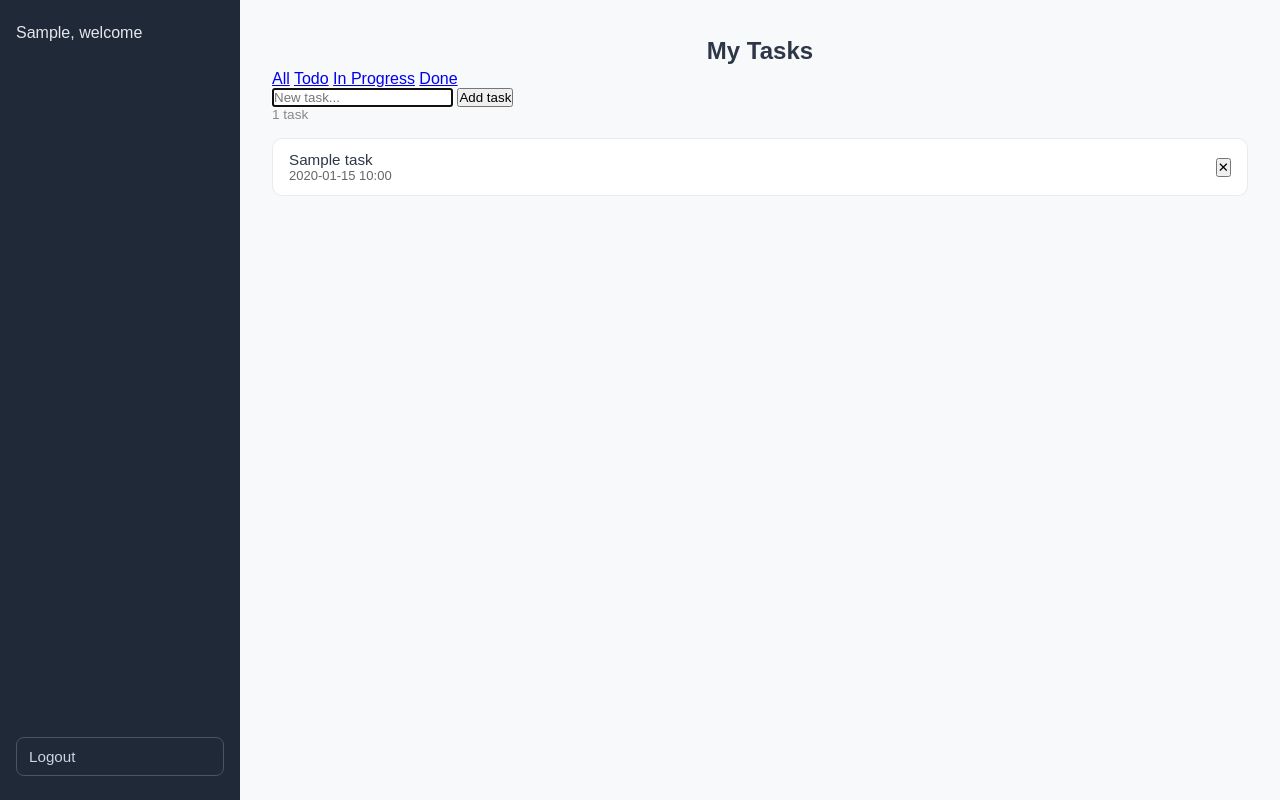
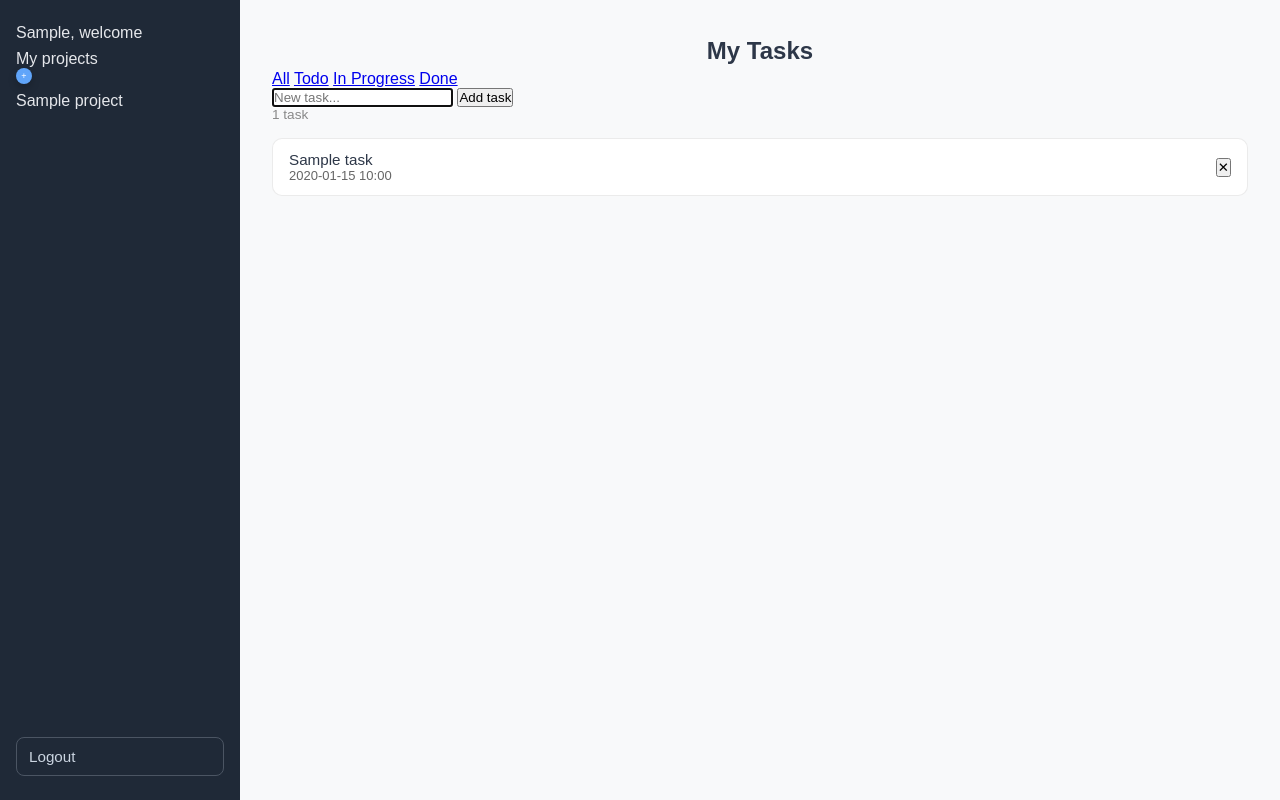
Before and after one commit to olegkrivoruchko93/OpenToDo, a Flask app: page / in a window 1280 px wide. Run offline with Flask 3, Linux system fonts and the light colour scheme; a user stored in the database is signed in; tables that the repository leaves empty hold one stand-in row (values such as "Sample post"); parts of the project's set-up code (start-up, migrations or seed data) failed here and were passed over.

Commit message:
Add project management functionality with CRUD operations and UI updates

```diff
--- a/app/routes.py
+++ b/app/routes.py
@@ -3,7 +3,7 @@ from flask_login import LoginManager, login_user, login_required, logout_user, c
 
 from app.models import db
 
-from app.models.models import User, Task, TaskStatus
+from app.models.models import User, Task, TaskStatus, Projects
 from app import app, login_manager
 from datetime import datetime
 
@@ -35,7 +35,7 @@ def register():
 
 @app.route("/tasks/<task_id>", methods=["GET", "PATCH"])
 @login_required
-def taskk(task_id):
+def task(task_id):
     task = db.session.get(Task, task_id)
     if not task:
         abort(404)
@@ -56,9 +56,12 @@ def taskk(task_id):
                 abort(400, description="Invalid status value")
         if "due_date" in data:
             task.due_date = datetime.fromisoformat(data["due_date"])
+        if "project_id" in data:
+            task.project_id = data["project_id"]
         db.session.commit()
         return jsonify(task.to_dict()), 200
     return jsonify(task.to_dict()), 200
+
 
 
 @app.route("/login", methods=['GET', 'POST'])
@@ -92,11 +95,13 @@ def index():
         tasks = [t for t in current_user.tasks if t.status == TaskStatus(status_filter)]
     else:
         tasks = current_user.tasks
+    projects = current_user.projects
     return render_template(
         "index.html",
         username=current_user.username,
         tasks=tasks,
         current_filter=status_filter or "all",
+        projects=projects
     )
 
 @app.route("/add", methods=['POST'])
@@ -117,6 +122,54 @@ def delete(task_id):
     db.session.commit()
     return redirect(url_for('index'))
 
+@app.route("/projects/<project_id>", methods=["PATCH"])
+@login_required
+def update_project(project_id):
+    project = db.session.get(Projects, project_id)
+    if not project:
+        abort(404)
+    data = request.get_json()
+    if not data:
+        abort(400, description="Invalid request body")
+    if "title" in data:
+        if not data["title"] or len(data["title"]) == 0:
+            abort(400, description="Title cannot be empty")
+        project.title = data["title"]
+    db.session.commit()
+    return jsonify(project.to_dict()), 200
+
+
+@app.route("/projects", methods=['POST'])
+@login_required
+def projects():
+    if request.method == 'POST':
+        new_project = Projects(user_id=current_user.id)
+        new_project.title = "New Project"
+        db.session.add(new_project)
+        db.session.commit()
+        status_filter = request.args.get("status")
+        try:
+            if status_filter:
+                TaskStatus(status_filter)
+            else:
+                status_filter = None
+        except ValueError:
+            status_filter = None
+        if status_filter:
+            tasks = [t for t in current_user.tasks if t.status == TaskStatus(status_filter)]
+        else:
+            tasks = current_user.tasks
+        projects = current_user.projects
+        return render_template(
+                "index.html",
+                username=current_user.username,
+                tasks=tasks,
+                current_filter=status_filter or "all",
+                projects=projects
+            )
+    elif request.method == 'GET':
+        pass
+
 @app.route("/logout")
 @login_required
 def logout():
--- a/app/static/css/style.css
+++ b/app/static/css/style.css
@@ -239,6 +239,37 @@ h2 {
   border-color: #ef4444;
 }
 
+/* ---------- Add project button ---------- */
+.btn-add-project {
+  width: 16px;
+  height: 16px;
+  border-radius: 50%;
+  display: flex;
+  justify-content: center;
+  align-items: center;
+  font-size: 9px;
+  line-height: 1;
+  background-color: #60a5fa;
+  color: white;
+  border: none;
+  cursor: pointer;
+  box-shadow: 0 4px 8px rgba(0, 0, 0, 0.2);
+  transition:
+    background-color 0.2s ease,
+    transform 0.15s ease,
+    box-shadow 0.2s ease;
+}
+
+.btn-add-project:hover {
+  background-color: #3b82f6;
+  box-shadow: 0 2px 8px rgba(0, 0, 0, 0.25);
+}
+
+.btn-add-project:active {
+  transform: scale(0.95);
+  box-shadow: 0 2px 4px rgba(0, 0, 0, 0.2);
+}
+
 /* ---------- hidden task card ---------- */
 .overlay {
   position: fixed;
@@ -346,3 +377,18 @@ h2 {
 .task-item {
   cursor: pointer;
 }
+
+.project-item {
+  cursor: pointer;
+}
+
+.project-edit-input {
+  width: 100%;
+  padding: 4px 8px;
+  border: 1px solid #60a5fa;
+  border-radius: 4px;
+  font-size: 0.95rem;
+  font-family: inherit;
+  outline: none;
+  box-shadow: 0 0 0 2px rgba(96, 165, 250, 0.3);
+}
--- a/app/static/css/style.scss
+++ b/app/static/css/style.scss
@@ -354,3 +354,40 @@ h2 {
 .task-item {
   cursor: pointer;
 }
+
+.btn-add-project {
+  /* Size & Shape */
+  width: 16px;
+  height: 16px;
+  border-radius: 50%;
+
+  /* Layout & Content */
+  display: flex;
+  justify-content: center;
+  align-items: center;
+  font-size: 9px;
+  line-height: 1;
+
+  /* Styling */
+  background-color: #60a5fa;
+  color: white;
+  border: none;
+  cursor: pointer;
+  box-shadow: 0 4px 8px rgba(0, 0, 0, 0.2);
+
+  /* Smooth interactions */
+  transition:
+    background-color 0.2s ease,
+    transform 0.15s ease,
+    box-shadow 0.2s ease;
+}
+
+.btn-add-project:hover {
+  background-color: #3b82f6;
+  box-shadow: 0 2px 8px rgba(0, 0, 0, 0.25);
+}
+
+.btn-add-project:active {
+  transform: scale(0.95);
+  box-shadow: 0 2px 4px rgba(0, 0, 0, 0.2);
+}
--- a/app/static/js/alerts.js
+++ b/app/static/js/alerts.js
@@ -16,6 +16,7 @@ const elTitle = document.getElementById("task-title");
 const elDesc = document.getElementById("task-desc");
 const elStatus = document.getElementById("task-status");
 const elDueDate = document.getElementById("task-due-date");
+const elProject = document.getElementById("task-project");
 const saveBtn = document.getElementById("save-btn");
 let currentTaskId = null;
 
@@ -33,11 +34,13 @@ document.querySelectorAll(".task-item").forEach((el) => {
       elDesc.value = task.description || "";
       elStatus.value = task.status;
       elDueDate.value = task.due_date || "";
+      elProject.value = task.project_id || "";
     } catch (err) {
       elTitle.value = "Error";
       elDesc.value = err.message;
       elStatus.value = "todo";
       elDueDate.value = "";
+      elProject.value = "";
     }
   });
 });
@@ -54,6 +57,7 @@ saveBtn.addEventListener("click", async () => {
         description: elDesc.value,
         status: elStatus.value,
         due_date: elDueDate.value,
+        project_id: elProject.value,
       }),
     });
     if (!res.ok) throw new Error("Failed to save");
@@ -83,3 +87,55 @@ overlay.querySelectorAll("[data-close]").forEach((el) => {
 document.addEventListener("keydown", (e) => {
   if (e.key === "Escape") closeOverlay();
 });
+
+// Make project items editable on double-click
+document.querySelectorAll(".project-item").forEach((el) => {
+  el.addEventListener("dblclick", () => {
+    const p = el.querySelector("p");
+    const projectId = el.dataset.projectId;
+    const currentTitle = p.textContent.trim();
+
+    const input = document.createElement("input");
+    input.type = "text";
+    input.value = currentTitle;
+    input.className = "project-edit-input";
+
+    p.replaceWith(input);
+    input.focus();
+    input.select();
+
+    function save() {
+      const newTitle = input.value.trim();
+      if (!newTitle || newTitle === currentTitle) {
+        input.replaceWith(p);
+        return;
+      }
+      fetch(`/projects/${projectId}`, {
+        method: "PATCH",
+        headers: { "Content-Type": "application/json" },
+        body: JSON.stringify({ title: newTitle }),
+      })
+        .then((res) => {
+          if (!res.ok) throw new Error("Failed to save");
+          return res.json();
+        })
+        .then((data) => {
+          p.textContent = data.title;
+          input.replaceWith(p);
+        })
+        .catch(() => {
+          input.replaceWith(p);
+        });
+    }
+
+    input.addEventListener("blur", save);
+    input.addEventListener("keydown", (e) => {
+      if (e.key === "Enter") {
+        e.preventDefault();
+        save();
+      } else if (e.key === "Escape") {
+        input.replaceWith(p);
+      }
+    });
+  });
+});
--- a/app/templates/index.html
+++ b/app/templates/index.html
@@ -2,6 +2,19 @@
 {% block content %}
     <aside class="sidebar">
         <p>{{ username.capitalize() }}, welcome</p>
+        <div>
+            <form action="{{ url_for('projects') }}" method="POST">
+                <label for="Add project">My projects</label>
+                <button type="submit" href="{{ url_for("projects") }}" class="btn-add-project" aria-label="Add new project">+</button>
+            </form>
+        </div>
+        {% for project in projects %}
+            <div class="project-item" data-project-id="{{ project.id }}">
+                <span>
+                    <p>{{ project.title }}</p>
+                </span>
+            </div>
+        {% endfor %}
         <a href="{{ url_for("logout") }}" class="btn-logout">Logout</a>
     </aside>
     <main class="content">
@@ -47,6 +60,12 @@
             <option value="in_progress">In Progress</option>
             <option value="done">Done</option>
           </select>
+          <select id="task-project">
+            <option value="">No Project</option>
+            {% for project in projects %}
+                <option value="{{ project.id }}">{{ project.title }}</option>
+            {% endfor %}
+          </select>
           <input type="datetime-local" name="datetime" id="task-due-date">
           <button type="button" id="save-btn">Save</button>
         </div>
```
Also changed, not shown: app/models/models.py (+21 -1 lines).
